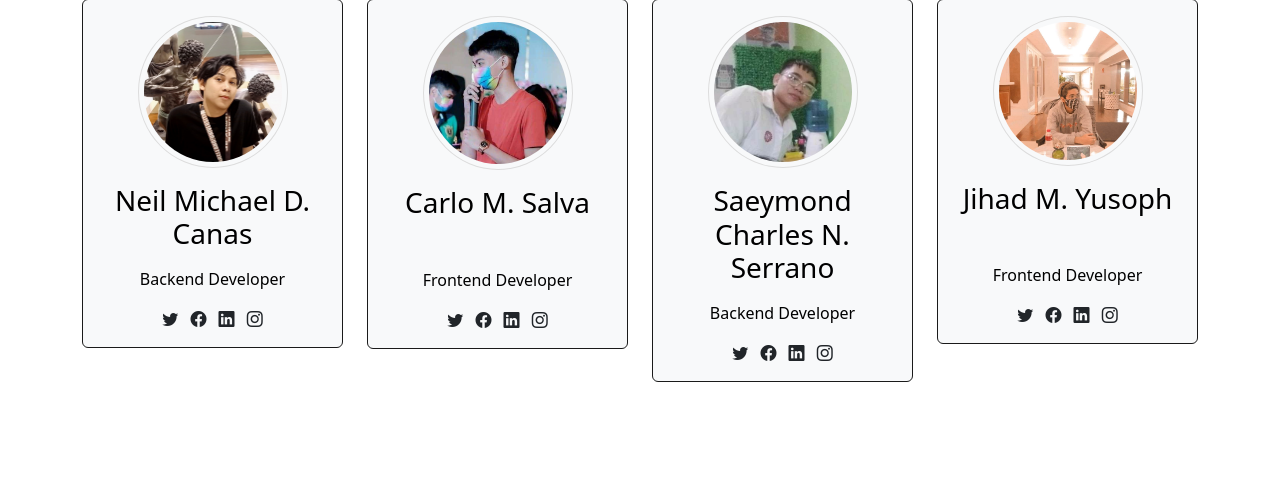
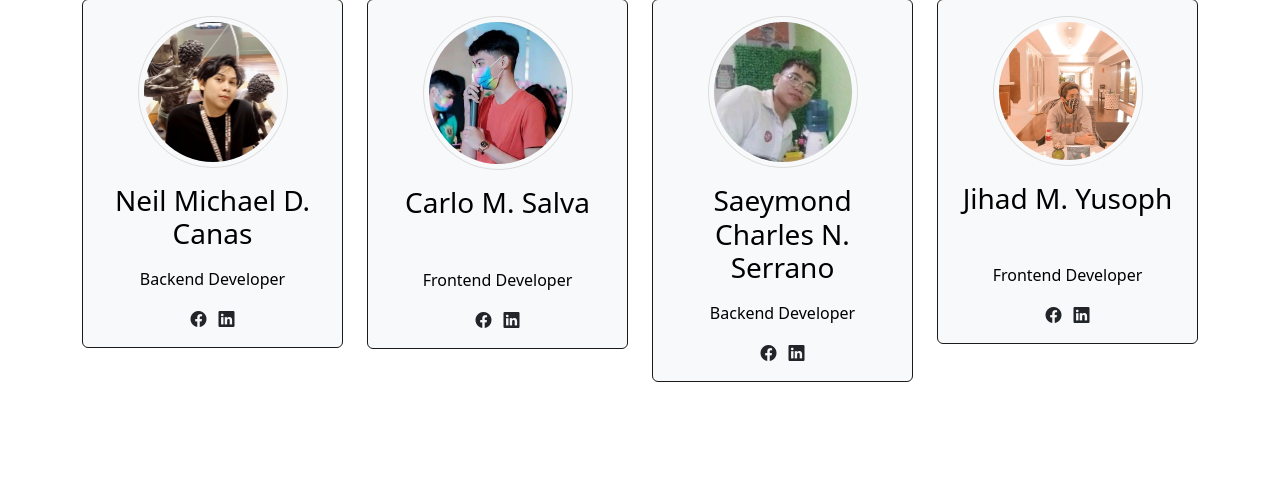
Before and after one commit to NeilCutter/SIDetect-Web-App, a Flask app: page /team in a window 1280 px wide. Shown: the part 359-837 px from the top of the page. Run offline with Flask 3, Linux system fonts and the light colour scheme.

Commit message:
updated links

```diff
--- a/webapp/templates/chatbot.html
+++ b/webapp/templates/chatbot.html
@@ -18,11 +18,11 @@
 
 
     <div class="container text-center pt-5">
-        <div class="title text-center pt-5">
+        <div class="title text-center ms-5 pt-5">
             <h1 class="text me-3">
                 Ask
             </h1>
-            <div class="brand">
+            <div class="brand  ">
                 <h1>
                   <span>me a question</span>
                 </h1>
--- a/webapp/templates/team.html
+++ b/webapp/templates/team.html
@@ -26,10 +26,8 @@
                Backend Developer
 
               </p>
-              <a href="#"><i class="bi bi-twitter text-dark mx-1"></i></a>
-              <a href="#"><i class="bi bi-facebook text-dark mx-1"></i></a>
-              <a href="#"><i class="bi bi-linkedin text-dark mx-1"></i></a>
-              <a href="#"><i class="bi bi-instagram text-dark mx-1"></i></a>
+              <a href="https://www.facebook.com/neilmchl.canas" target="_blank"><i class="bi bi-facebook text-dark mx-1" target="_blank"></i></a>
+              <a href="https://www.linkedin.com/in/neilca%C3%B1as" target="_blank"><i class="bi bi-linkedin text-dark mx-1" target="_blank"></i></a>
             </div>
           </div>
         </div>
@@ -47,10 +45,8 @@
                Frontend Developer
 
               </p>
-              <a href="#"><i class="bi bi-twitter text-dark mx-1"></i></a>
-              <a href="#"><i class="bi bi-facebook text-dark mx-1"></i></a>
-              <a href="#"><i class="bi bi-linkedin text-dark mx-1"></i></a>
-              <a href="#"><i class="bi bi-instagram text-dark mx-1"></i></a>
+              <a href="https://www.facebook.com/carlo.salva.161" target="_blank"><i class="bi bi-facebook text-dark mx-1" target="_blank"></i></a>
+              <a href="https://www.linkedin.com/in/carlo-salva-10ba68259" target="_blank"><i class="bi bi-linkedin text-dark mx-1" target="_blank"></i></a>
             </div>
           </div>
         </div>
@@ -68,10 +64,8 @@
               Backend Developer
 
               </p>
-              <a href="#"><i class="bi bi-twitter text-dark mx-1"></i></a>
-              <a href="#"><i class="bi bi-facebook text-dark mx-1"></i></a>
-              <a href="#"><i class="bi bi-linkedin text-dark mx-1"></i></a>
-              <a href="#"><i class="bi bi-instagram text-dark mx-1"></i></a>
+              <a href="https://www.facebook.com/saeymondcharles.serrano" target="_blank"><i class="bi bi-facebook text-dark mx-1" target="_blank"></i></a>
+              <a href="https://www.linkedin.com/in/saeymond" target="_blank"><i class="bi bi-linkedin text-dark mx-1" target="_blank"></i></a>
             </div>
           </div>
         </div>
@@ -89,10 +83,8 @@
                Frontend Developer
 
               </p>
-              <a href="#"><i class="bi bi-twitter text-dark mx-1"></i></a>
-              <a href="#"><i class="bi bi-facebook text-dark mx-1"></i></a>
-              <a href="#"><i class="bi bi-linkedin text-dark mx-1"></i></a>
-              <a href="#"><i class="bi bi-instagram text-dark mx-1"></i></a>
+              <a href="https://www.facebook.com/jihadyusoph7" target="_blank"><i class="bi bi-facebook text-dark mx-1" target="_blank"></i></a>
+              <a href="https://www.linkedin.com/in/jihad-yusoph-493859261/" target="_blank"><i class="bi bi-linkedin text-dark mx-1" target="_blank"></i></a>
             </div>
           </div>
         </div>
```
Also changed, not shown: webapp/static/css/hotline.css (+4 -13 lines), webapp/templates/home.html (+7 -7 lines), webapp/templates/hotline.html (+15 -15 lines).
